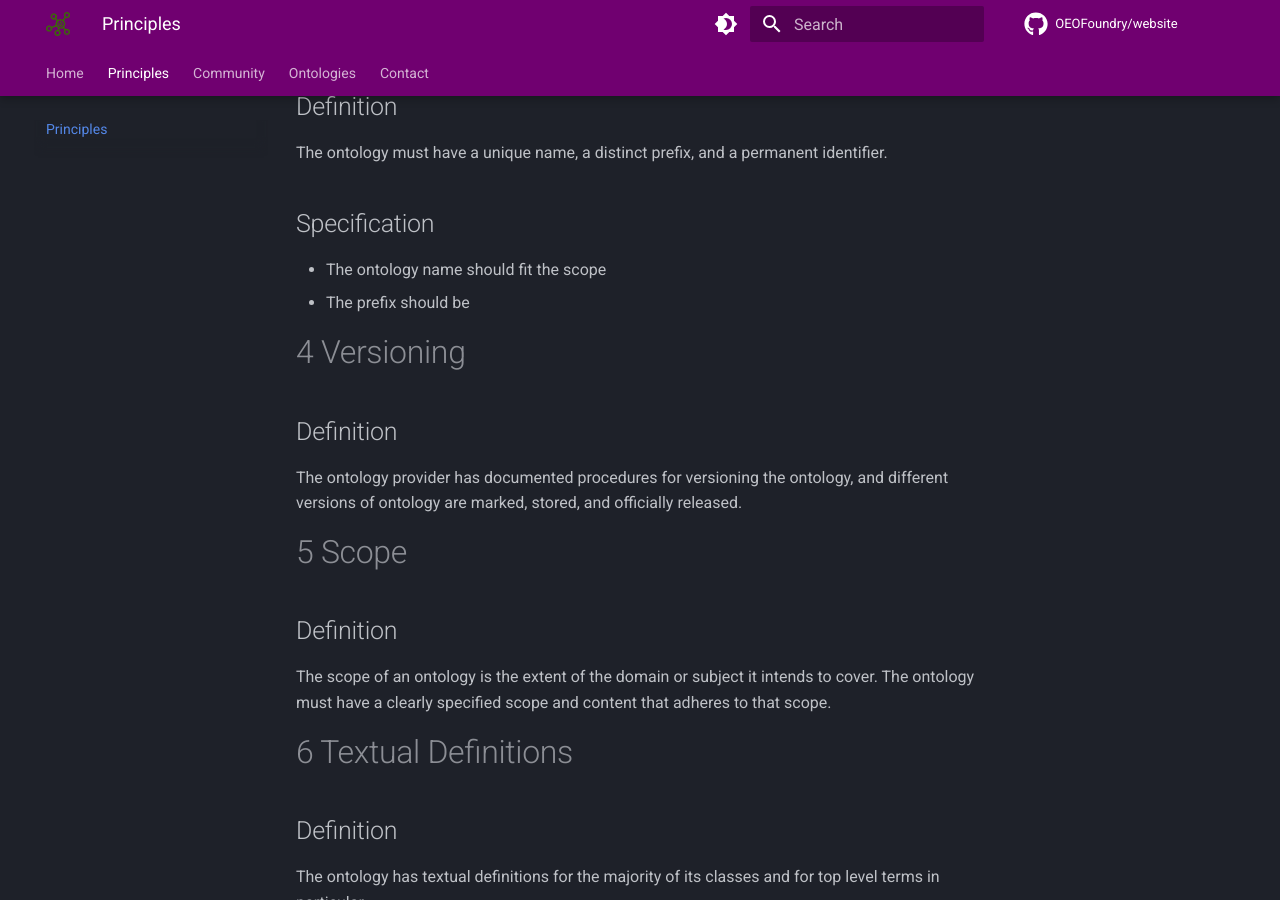
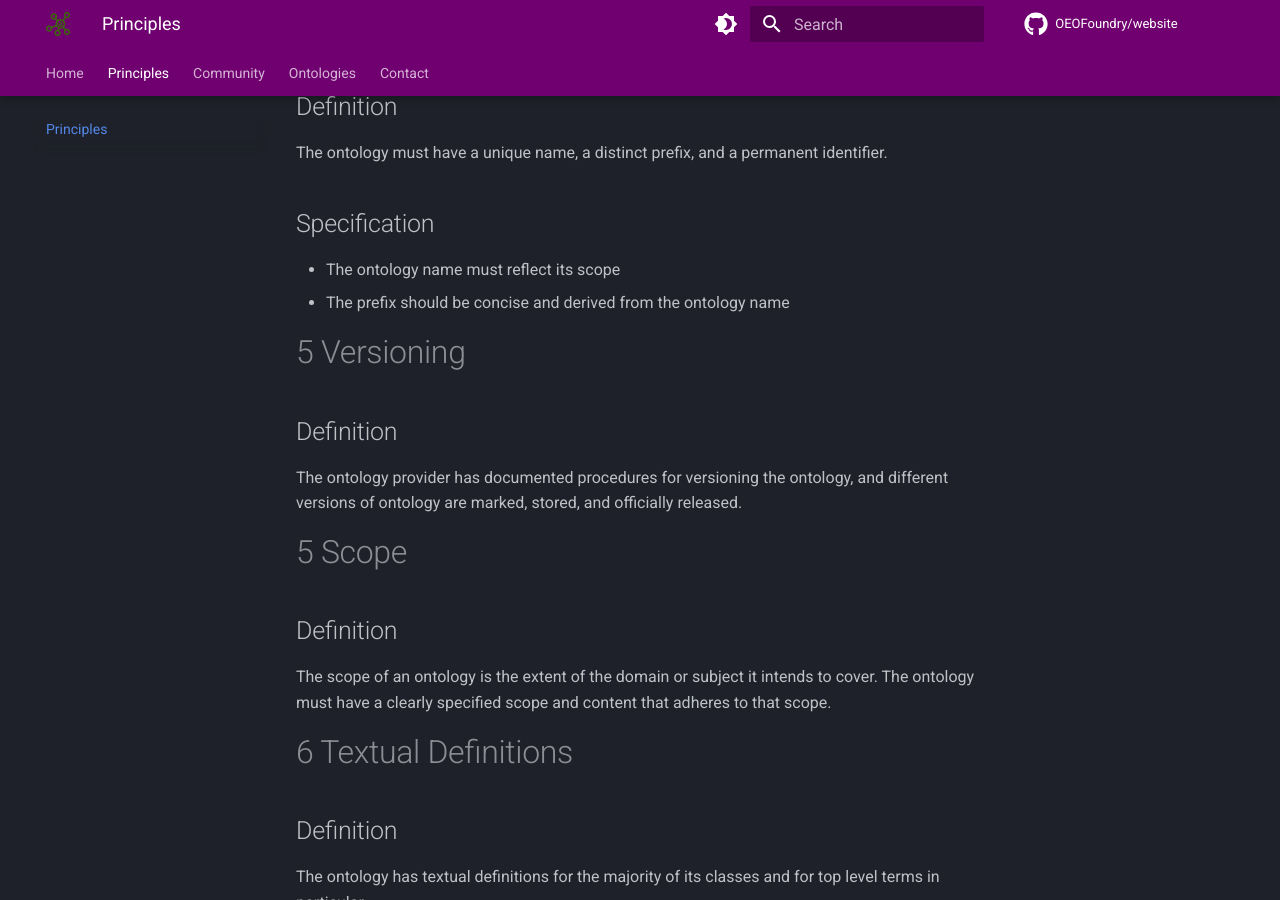
Before and after one commit to ENEROFoundry/ENEROFoundry, an MkDocs documentation site: the page built from docs/principles.md, in a window 1280 px wide and 900 px high, scrolled down 1511 px. Built offline with MkDocs 1.6.1 and Material for MkDocs 9.7.7, drawn with Linux system fonts in a browser that asks for light colours; comment, search, counter and statistics services are not loaded; the version menu is left out.

Commit message:
Update P4 #4

```diff
--- a/docs/principles.md
+++ b/docs/principles.md
@@ -44,10 +44,11 @@ The ontology must be built upon the Basic Formal Ontology (BFO).
 The ontology must have a unique name, a distinct prefix, and a permanent identifier.
 
 ## Specification
-- The ontology name should fit the scope
-- The prefix should be
+- The ontology name must reflect its scope
+- The prefix should be concise and derived from the ontology name
 
-# 4 Versioning
+
+# 5 Versioning
 
 ## Definition
 The ontology provider has documented procedures for versioning the ontology, and different versions of ontology are marked, stored, and officially released.
```
